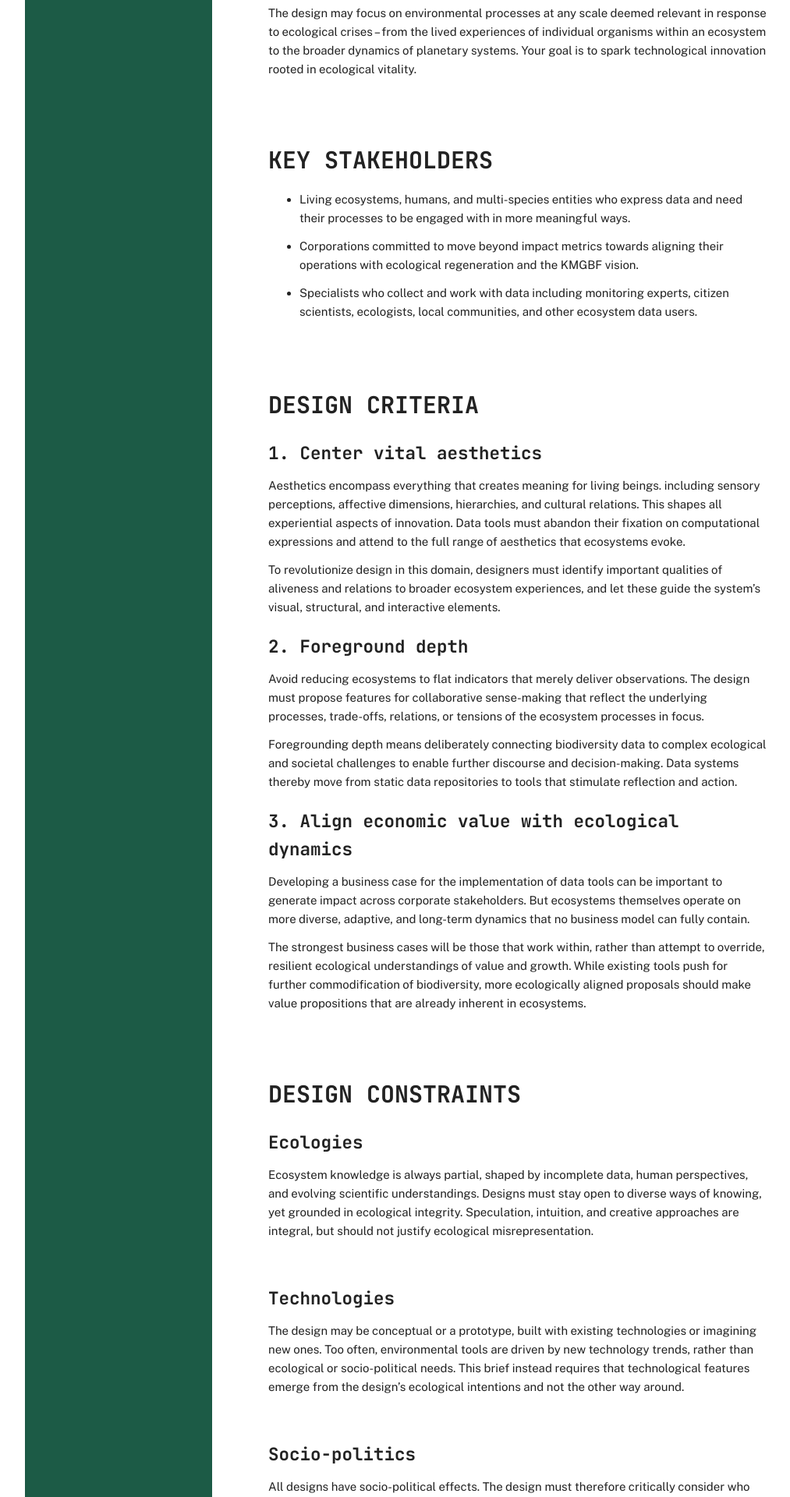
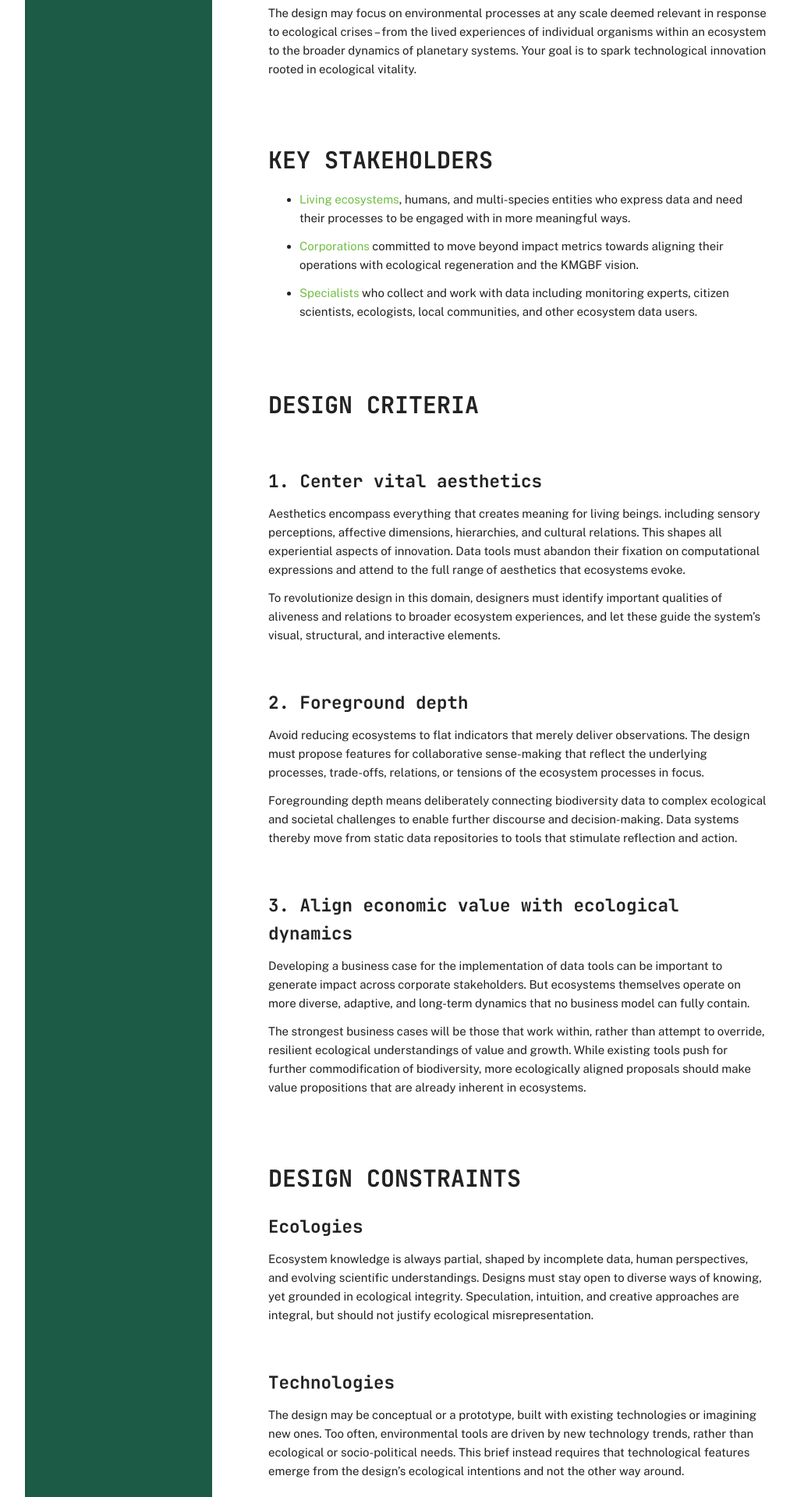
Before and after one commit to vitalbiodiversity/vitalbiodiversity.github.io, a Jekyll site: the page built from index.md, in a window 1280 px wide. Shown: the part 1087-3007 px from the top of the page at 78% size, without its empty margins (58-1071 px from the left). Built offline with Jekyll 4.4.1, drawn with Linux system fonts in a browser that asks for light colours.

Commit message:
Update index.md

```diff
--- a/index.md
+++ b/index.md
@@ -39,32 +39,34 @@ The design may focus on environmental processes at any scale deemed relevant in
 <br>
 
 # KEY STAKEHOLDERS
-- Living ecosystems, humans, and multi-species entities who express data and need their processes to be engaged with in more meaningful ways.
+- <span style="color:#71BE44;">Living ecosystems</span>, humans, and multi-species entities who express data and need their processes to be engaged with in more meaningful ways.
 <br>
 
-- Corporations committed to move beyond impact metrics towards aligning their operations with ecological regeneration and the KMGBF vision.
+- <span style="color:#71BE44;">Corporations</span> committed to move beyond impact metrics towards aligning their operations with ecological regeneration and the KMGBF vision.
 <br>
 
-- Specialists who collect and work with data including monitoring experts, citizen scientists, ecologists, local communities, and other ecosystem data users.
+- <span style="color:#71BE44;">Specialists</span> who collect and work with data including monitoring experts, citizen scientists, ecologists, local communities, and other ecosystem data users.
 
 <br>
 <br>
 
 # DESIGN CRITERIA
 
-
+<br>
 ## 1. Center vital aesthetics
 
 Aesthetics encompass everything that creates meaning for living beings. including sensory perceptions, affective dimensions, hierarchies, and cultural relations. This shapes all experiential aspects of innovation.  Data tools must abandon their fixation on computational expressions and attend to the full range of aesthetics that ecosystems evoke.
 
 To revolutionize design in this domain, designers must identify important qualities of aliveness and relations to broader ecosystem experiences, and let these guide the system’s visual, structural, and interactive elements.
 
+<br>
 ## 2. Foreground depth
 
 Avoid reducing ecosystems to flat indicators that merely deliver observations. The design must propose features for collaborative sense-making that reflect the underlying processes, trade-offs, relations, or tensions of the ecosystem processes in focus.
 
 Foregrounding depth means deliberately connecting biodiversity data to complex ecological and societal challenges to enable further discourse and decision-making. Data systems thereby move from static data repositories to tools that stimulate reflection and action.
 
+<br>
 ## 3. Align economic value with ecological dynamics
 
 Developing a business case for the implementation of data tools can be important to generate impact across corporate stakeholders. But ecosystems themselves operate on more diverse, adaptive, and long-term dynamics that no business model can fully contain.
```
